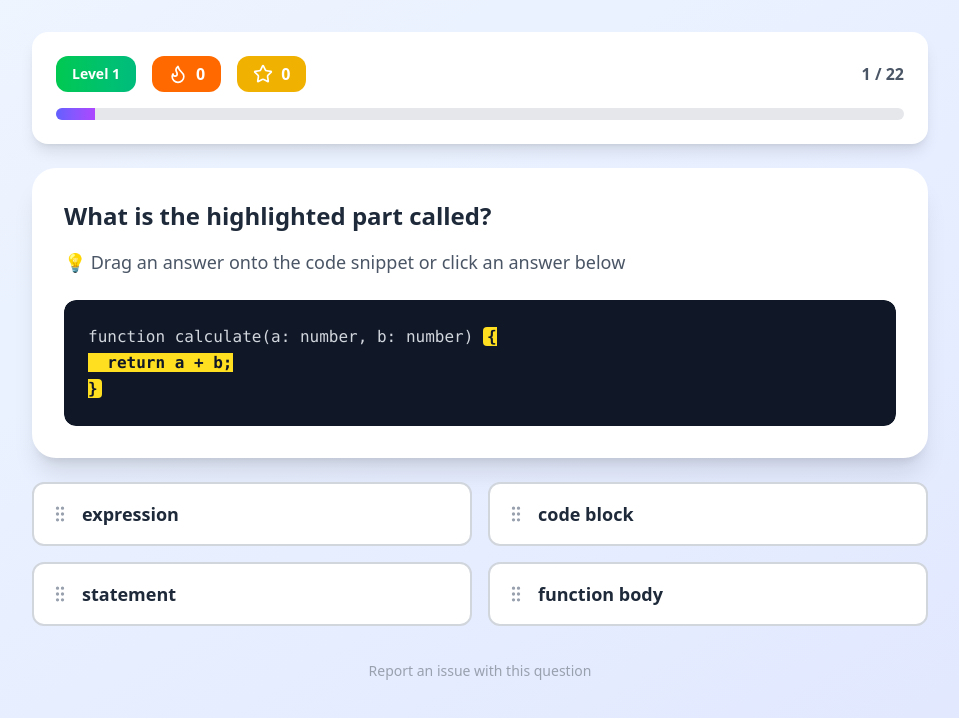
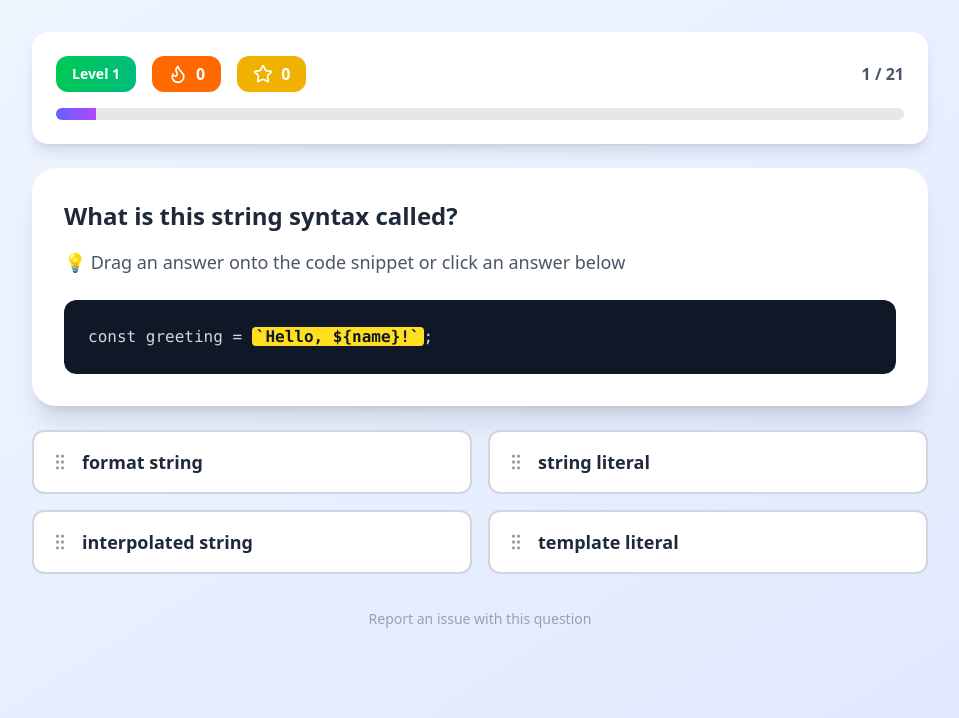
Before and after one commit to philwolstenholme/syntax-quiz, a React (Vite) app: page /syntax-quiz/level/1/questions in a window 1280 px wide. Shown: the top 718 px of the page, without its empty margins (160-1119 px from the left). Built offline with nearby package versions, Linux system fonts and the light colour scheme.

Commit message:
Remove misleading question

```diff
--- a/src/data/questions.js
+++ b/src/data/questions.js
@@ -37,14 +37,6 @@ export const level1Questions = [
     question: "What is this programming pattern called?",
     correct: "method chaining",
     options: ["method chaining", "pipeline", "fluent interface", "cascade"]
-  },
-  {
-    code: `const name = 'Alice';
-const user = { name };`,
-    highlight: { start: 35, end: 43 },
-    question: "What is this object syntax called?",
-    correct: "shorthand property",
-    options: ["shorthand property", "property assignment", "destructuring", "object literal"]
   },
   {
     code: `function greet(name = 'World') {
```
